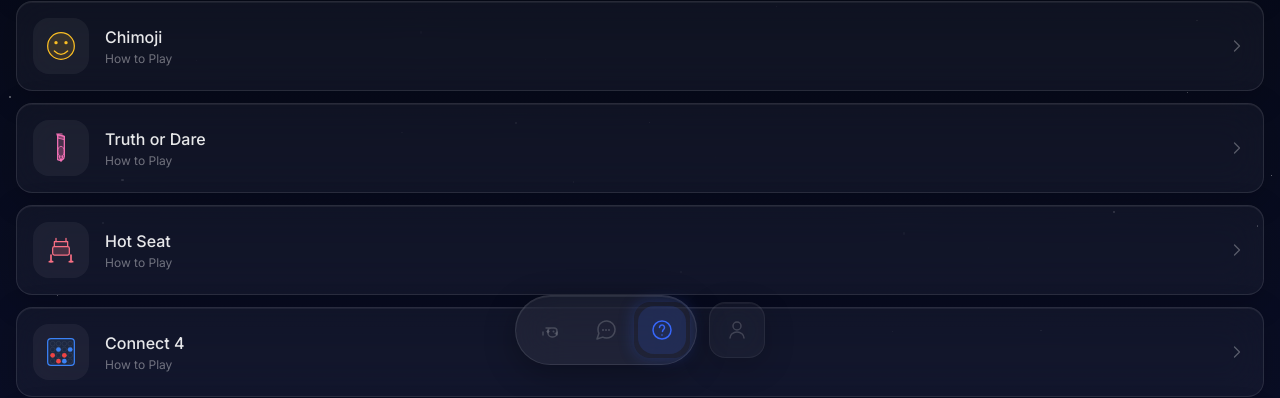
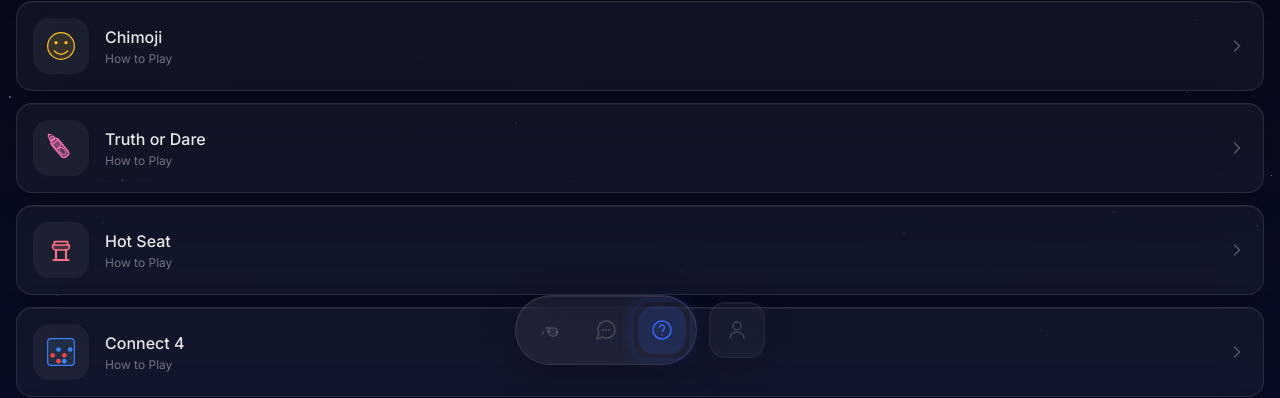
Before and after one commit to mahdikarate79-cmd/venifysite, a Next.js app: page / in a window 1280 px wide. Shown: the part 411-809 px from the top of the page. Built offline with nearby package versions, Linux system fonts and the light colour scheme.

Commit message:
feat: replace game and nav icons with monochrome emoji-style SVGs
- Games nav: gamepad emoji style
- Fishing, bowling, football, dart, hot seat, RPS, roulette, truth or dare icons updated per user request

Co-authored-by: upme <mahdikarate79-cmd@users.noreply.github.com>

```diff
--- a/src/components/icons/GameIcons.tsx
+++ b/src/components/icons/GameIcons.tsx
@@ -49,18 +49,13 @@ export function ChimojiIcon({ size = 48, color = '#FBBF24' }: GameIconProps) {
 export function TruthOrDareIcon({ size = 48, color = '#22C55E' }: GameIconProps) {
   return (
     <IconWrapper size={size}>
-      <path
-        d="M20 8 L28 10 L28 34 C28 38 24 40 20 38 L20 8 Z"
-        fill={color}
-        fillOpacity="0.2"
-        stroke={color}
-        strokeWidth="1.5"
-        strokeLinejoin="round"
-      />
-      <path d="M20 8 L28 10 V14 L20 12 Z" fill={color} fillOpacity="0.35" stroke={color} strokeWidth="1" />
-      <rect x="18" y="6" width="8" height="3" rx="1" fill={color} fillOpacity="0.5" />
-      <ellipse cx="24" cy="28" rx="4" ry="6" fill={color} fillOpacity="0.15" stroke={color} strokeWidth="1" />
-      <path d="M22 34 L24 40 L26 34" stroke={color} strokeWidth="1.5" strokeLinecap="round" strokeLinejoin="round" />
+      <g transform="rotate(-40 24 24)">
+        <rect x="18" y="10" width="10" height="26" rx="4" fill={color} fillOpacity="0.2" stroke={color} strokeWidth="2" />
+        <path d="M18 14 H28 V18 C28 20 26 22 23 22 H18 Z" fill={color} fillOpacity="0.35" stroke={color} strokeWidth="1.5" />
+        <rect x="20" y="6" width="6" height="5" rx="1.5" fill={color} fillOpacity="0.5" stroke={color} strokeWidth="1.5" />
+        <path d="M21 4 L23 2 L25 4" stroke={color} strokeWidth="1.5" strokeLinecap="round" fill="none" />
+        <ellipse cx="23" cy="28" rx="3" ry="5" fill={color} fillOpacity="0.15" stroke={color} strokeWidth="1.2" />
+      </g>
     </IconWrapper>
   );
 }
@@ -68,11 +63,11 @@ export function TruthOrDareIcon({ size = 48, color = '#22C55E' }: GameIconProps)
 export function HotSeatIcon({ size = 48, color = '#FB7185' }: GameIconProps) {
   return (
     <IconWrapper size={size}>
-      <rect x="14" y="20" width="20" height="10" rx="2" fill={color} fillOpacity="0.2" stroke={color} strokeWidth="1.5" />
-      <path d="M16 20 V14 H32 V20" stroke={color} strokeWidth="1.5" strokeLinejoin="round" fill={color} fillOpacity="0.1" />
-      <path d="M12 30 V38 M36 30 V38" stroke={color} strokeWidth="2" strokeLinecap="round" />
-      <path d="M10 38 H14 M34 38 H38" stroke={color} strokeWidth="2" strokeLinecap="round" />
-      <path d="M18 14 V10 M30 14 V10" stroke={color} strokeWidth="1.5" strokeLinecap="round" />
+      <path d="M14 18 H34 V20 C34 22 32 24 30 24 H18 C16 24 14 22 14 20 Z" fill={color} fillOpacity="0.2" stroke={color} strokeWidth="2" strokeLinejoin="round" />
+      <path d="M16 18 V14 H32 V18" stroke={color} strokeWidth="2" strokeLinejoin="round" fill="none" />
+      <line x1="18" y1="24" x2="18" y2="36" stroke={color} strokeWidth="2.5" strokeLinecap="round" />
+      <line x1="30" y1="24" x2="30" y2="36" stroke={color} strokeWidth="2.5" strokeLinecap="round" />
+      <line x1="15" y1="36" x2="33" y2="36" stroke={color} strokeWidth="2.5" strokeLinecap="round" />
     </IconWrapper>
   );
 }
@@ -123,18 +118,19 @@ export function LudoIcon({ size = 48, color = '#2DD4BF' }: GameIconProps) {
 export function RockPaperScissorsIcon({ size = 48, color = '#A78BFA' }: GameIconProps) {
   return (
     <IconWrapper size={size}>
+      <g transform="rotate(-25 24 24)">
         <path
-        d="M14 32 C14 32 12 28 14 24 C15 22 18 20 22 20 C24 20 26 21 27 23 C28 25 28 28 26 30 C24 32 20 34 16 34 C15 34 14 33 14 32 Z"
+          d="M14 36 C11 36 9 33 9 29 C9 25 11 21 14 19 C16 17 18 17 19 18 C20 19 20 21 19 24 L17 36 Z"
           fill={color}
           fillOpacity="0.2"
           stroke={color}
-        strokeWidth="1.5"
+          strokeWidth="2"
           strokeLinejoin="round"
         />
-      <path d="M22 20 L26 14 L30 16 L28 22" stroke={color} strokeWidth="1.5" strokeLinecap="round" strokeLinejoin="round" fill="none" />
-      <path d="M26 14 L30 12" stroke={color} strokeWidth="1.5" strokeLinecap="round" />
-      <path d="M30 16 L34 18" stroke={color} strokeWidth="1.5" strokeLinecap="round" />
-      <path d="M16 34 L12 38 M20 34 L18 40" stroke={color} strokeWidth="1.5" strokeLinecap="round" />
+        <path d="M19 18 C20 14 22 10 25 8 C27 7 29 8 30 11 C31 14 30 18 28 22 L25 30" stroke={color} strokeWidth="2.5" strokeLinecap="round" fill="none" />
+        <path d="M25 8 C27 6 30 6 32 8 C34 10 34 14 32 18 L29 26" stroke={color} strokeWidth="2.5" strokeLinecap="round" fill="none" />
+        <circle cx="16" cy="18" r="4" fill={color} fillOpacity="0.25" stroke={color} strokeWidth="2" />
+      </g>
     </IconWrapper>
   );
 }
@@ -155,18 +151,14 @@ export function DuelDiceIcon({ size = 48, color = '#3767FA' }: GameIconProps) {
 export function DuelBowlingIcon({ size = 48, color = '#F97316' }: GameIconProps) {
   return (
     <IconWrapper size={size}>
-      <path
-        d="M30 10 C30 10 34 14 34 22 C34 30 30 36 28 38 L26 36 C28 34 31 29 31 22 C31 16 28 12 28 12 Z"
-        fill={color}
-        fillOpacity="0.25"
-        stroke={color}
-        strokeWidth="1.5"
-        strokeLinejoin="round"
-      />
-      <ellipse cx="28" cy="12" rx="3" ry="2" fill={color} fillOpacity="0.4" stroke={color} strokeWidth="1" />
-      <circle cx="16" cy="34" r="5" fill={color} fillOpacity="0.2" stroke={color} strokeWidth="1.5" />
-      <circle cx="16" cy="34" r="1.5" fill={color} />
-      <path d="M10 38 H38" stroke={color} strokeWidth="1.5" strokeLinecap="round" strokeOpacity="0.4" />
+      <ellipse cx="20" cy="12" rx="4" ry="2.5" fill={color} fillOpacity="0.35" stroke={color} strokeWidth="1.8" />
+      <path d="M16 14 L17 34 L23 34 L24 14 Z" fill={color} fillOpacity="0.2" stroke={color} strokeWidth="2" strokeLinejoin="round" />
+      <rect x="17" y="16" width="6" height="3" rx="0.5" fill={color} fillOpacity="0.4" />
+      <rect x="17" y="22" width="6" height="3" rx="0.5" fill={color} fillOpacity="0.4" />
+      <circle cx="34" cy="32" r="7" fill={color} fillOpacity="0.2" stroke={color} strokeWidth="2" />
+      <circle cx="32" cy="31" r="1.2" fill={color} />
+      <circle cx="36" cy="31" r="1.2" fill={color} />
+      <circle cx="34" cy="34" r="1.2" fill={color} />
     </IconWrapper>
   );
 }
@@ -174,17 +166,10 @@ export function DuelBowlingIcon({ size = 48, color = '#F97316' }: GameIconProps)
 export function DuelFootballIcon({ size = 48, color = '#22C55E' }: GameIconProps) {
   return (
     <IconWrapper size={size}>
-      <circle cx="24" cy="24" r="15" fill="white" fillOpacity="0.9" stroke={color} strokeWidth="1.5" />
-      <path
-        d="M24 12 L28 18 L26 26 L22 26 L20 18 Z"
-        fill={color}
-        fillOpacity="0.3"
-        stroke={color}
-        strokeWidth="1"
-        strokeLinejoin="round"
-      />
-      <path d="M24 12 L20 18 M24 12 L28 18 M20 18 L16 22 M28 18 L32 22 M16 22 L18 28 M32 22 L30 28 M18 28 L22 26 M30 28 L26 26" stroke={color} strokeWidth="0.8" strokeOpacity="0.5" />
-      <path d="M12 24 L16 22 M36 24 L32 22 M24 36 L22 26 M24 36 L26 26" stroke={color} strokeWidth="0.8" strokeOpacity="0.5" />
+      <circle cx="24" cy="24" r="16" fill={color} fillOpacity="0.12" stroke={color} strokeWidth="2" />
+      <path d="M24 10 L29 16 L27.5 24 L20.5 24 L19 16 Z" fill={color} fillOpacity="0.35" stroke={color} strokeWidth="1.5" strokeLinejoin="round" />
+      <path d="M24 10 L19 16 M24 10 L29 16 M19 16 L13 19 M29 16 L35 19" stroke={color} strokeWidth="1.2" strokeLinecap="round" />
+      <path d="M13 19 L15 26 M35 19 L33 26 M15 26 L20.5 24 M33 26 L27.5 24 M15 26 L18 33 M33 26 L30 33 M18 33 L24 38 M30 33 L24 38" stroke={color} strokeWidth="1.2" strokeLinecap="round" />
     </IconWrapper>
   );
 }
@@ -203,11 +188,12 @@ export function DuelBasketballIcon({ size = 48, color = '#F59E0B' }: GameIconPro
 export function DuelDartIcon({ size = 48, color = '#EC4899' }: GameIconProps) {
   return (
     <IconWrapper size={size}>
-      <circle cx="24" cy="24" r="16" fill={color} fillOpacity="0.1" stroke={color} strokeWidth="1.5" />
-      <circle cx="24" cy="24" r="10" stroke={color} strokeWidth="1" strokeOpacity="0.4" />
-      <circle cx="24" cy="24" r="4" fill="#EF4444" fillOpacity="0.5" />
-      <circle cx="24" cy="24" r="1.5" fill="white" />
-      <path d="M24 8 L26 20 L24 24 L22 20 Z" fill={color} stroke={color} strokeWidth="0.5" />
+      <circle cx="24" cy="26" r="16" fill={color} fillOpacity="0.1" stroke={color} strokeWidth="2" />
+      <circle cx="24" cy="26" r="11" stroke={color} strokeWidth="1.5" />
+      <circle cx="24" cy="26" r="6" stroke={color} strokeWidth="1.5" />
+      <circle cx="24" cy="26" r="2.5" fill={color} fillOpacity="0.5" stroke={color} strokeWidth="1.5" />
+      <path d="M34 10 L28 22 L26 26 L24 24 Z" fill={color} fillOpacity="0.35" stroke={color} strokeWidth="1.5" strokeLinejoin="round" />
+      <path d="M34 10 L36 8 M34 10 L36 12" stroke={color} strokeWidth="1.5" strokeLinecap="round" />
     </IconWrapper>
   );
 }
@@ -215,19 +201,14 @@ export function DuelDartIcon({ size = 48, color = '#EC4899' }: GameIconProps) {
 export function RussianRouletteIcon({ size = 48, color = '#DC2626' }: GameIconProps) {
   return (
     <IconWrapper size={size}>
-      <path
-        d="M28 10 C32 10 36 14 36 20 L36 30 C36 34 33 38 28 38 L20 38 C16 38 14 35 14 32 L14 22 L10 18 L14 14 L18 10 Z"
-        fill={color}
-        fillOpacity="0.15"
-        stroke={color}
-        strokeWidth="1.5"
-        strokeLinejoin="round"
-      />
-      <rect x="18" y="14" width="12" height="6" rx="1" fill={color} fillOpacity="0.25" stroke={color} strokeWidth="1" />
-      <circle cx="24" cy="28" r="4" stroke={color} strokeWidth="1.5" fill="none" />
-      <circle cx="24" cy="28" r="1.5" fill={color} />
-      <path d="M10 18 L6 16" stroke={color} strokeWidth="2" strokeLinecap="round" />
-      <path d="M36 20 L40 18" stroke={color} strokeWidth="1.5" strokeLinecap="round" />
+      <path d="M32 14 H38 V18 H34 V22 H32 Z" fill={color} fillOpacity="0.25" stroke={color} strokeWidth="1.8" strokeLinejoin="round" />
+      <rect x="18" y="16" width="14" height="10" rx="2" fill={color} fillOpacity="0.2" stroke={color} strokeWidth="2" />
+      <circle cx="25" cy="28" r="8" fill={color} fillOpacity="0.1" stroke={color} strokeWidth="2" />
+      <circle cx="25" cy="28" r="3" fill={color} fillOpacity="0.35" stroke={color} strokeWidth="1.5" />
+      <rect x="10" y="26" width="8" height="13" rx="2" fill={color} fillOpacity="0.3" stroke={color} strokeWidth="2" transform="rotate(-8 14 32.5)" />
+      <path d="M9 26 L5 24" stroke={color} strokeWidth="2.5" strokeLinecap="round" />
+      <path d="M33 20 C35 18 37 18 39 20" stroke={color} strokeWidth="2" strokeLinecap="round" fill="none" />
+      <rect x="36" y="19" width="4" height="2" rx="0.5" fill={color} fillOpacity="0.4" />
     </IconWrapper>
   );
 }
@@ -275,24 +256,13 @@ export function DiceBetIcon({ size = 48, color = '#3B82F6' }: GameIconProps) {
 export function FishingIcon({ size = 48, color = '#06B6D4' }: GameIconProps) {
   return (
     <IconWrapper size={size}>
-      <path
-        d="M10 8 C10 8 14 6 20 10 C26 14 30 12 34 14"
-        stroke={color}
-        strokeWidth="1.5"
-        fill="none"
-        strokeLinecap="round"
-      />
-      <path d="M34 14 L30 36" stroke={color} strokeWidth="1.5" strokeLinecap="round" />
-      <path
-        d="M30 36 C28 40 24 42 20 38 C16 34 18 30 22 30 C24 30 26 32 28 34"
-        stroke={color}
-        strokeWidth="1.5"
-        fill="none"
-        strokeLinecap="round"
-        strokeLinejoin="round"
-      />
-      <path d="M28 34 L32 38" stroke={color} strokeWidth="1.2" strokeLinecap="round" />
-      <circle cx="32" cy="38" r="1" fill={color} />
+      <path d="M6 8 C14 6 22 10 30 8" stroke={color} strokeWidth="2.5" strokeLinecap="round" fill="none" />
+      <line x1="30" y1="8" x2="26" y2="30" stroke={color} strokeWidth="2.5" strokeLinecap="round" />
+      <path d="M26 30 C23 34 18 35 15 32 C12 29 14 26 17 26 C19 26 21 28 22 30" stroke={color} strokeWidth="2" fill="none" strokeLinecap="round" />
+      <path d="M22 30 L26 38 L23 40 L19 34 Z" fill={color} fillOpacity="0.3" stroke={color} strokeWidth="1.8" strokeLinejoin="round" />
+      <ellipse cx="32" cy="36" rx="5" ry="3" fill={color} fillOpacity="0.25" stroke={color} strokeWidth="1.8" />
+      <path d="M36 36 L39 34" stroke={color} strokeWidth="1.8" strokeLinecap="round" />
+      <circle cx="6" cy="8" r="2" fill={color} fillOpacity="0.35" stroke={color} strokeWidth="1.5" />
     </IconWrapper>
   );
 }
--- a/src/components/icons/NavIcons.tsx
+++ b/src/components/icons/NavIcons.tsx
@@ -5,17 +5,19 @@ interface IconProps {
 
 export function GamesIcon({ className = '', size = 24 }: IconProps) {
   return (
-    <svg width={size} height={size} viewBox="0 0 24 24" fill="none" className={className}>
+    <svg width={size} height={size} viewBox="0 0 24 24" fill="none" className={className} aria-hidden>
       <path
-        d="M8 10h8a3 3 0 0 1 3 3v2a4 4 0 0 1-4 4h-1a4 4 0 0 1-4-4v-2a3 3 0 0 1 3-3z"
+        d="M8 10h8a3 3 0 0 1 3 3v1.5a3.5 3.5 0 0 1-3.5 3.5h-1A3.5 3.5 0 0 1 11 14.5V13a3 3 0 0 1 3-3z"
         stroke="currentColor"
         strokeWidth="1.5"
         strokeLinejoin="round"
       />
-      <path d="M5 14v3M19 14v3" stroke="currentColor" strokeWidth="1.5" strokeLinecap="round" />
-      <path d="M9 13.5h2M10 12.5v2" stroke="currentColor" strokeWidth="1.5" strokeLinecap="round" />
-      <circle cx="15.5" cy="13.5" r="1" fill="currentColor" />
-      <circle cx="17.5" cy="15.5" r="1" fill="currentColor" />
+      <path d="M5 13.5v2.5M19 13.5v2.5" stroke="currentColor" strokeWidth="1.5" strokeLinecap="round" />
+      <path d="M9 13h1.5M9.75 12.25v1.5" stroke="currentColor" strokeWidth="1.5" strokeLinecap="round" />
+      <circle cx="15" cy="12.5" r="0.85" fill="currentColor" />
+      <circle cx="17" cy="14" r="0.85" fill="currentColor" />
+      <circle cx="15" cy="15.5" r="0.85" fill="currentColor" />
+      <circle cx="13" cy="14" r="0.85" fill="currentColor" />
     </svg>
   );
 }
```
Lines whose indentation alone changed are shown as unchanged.
